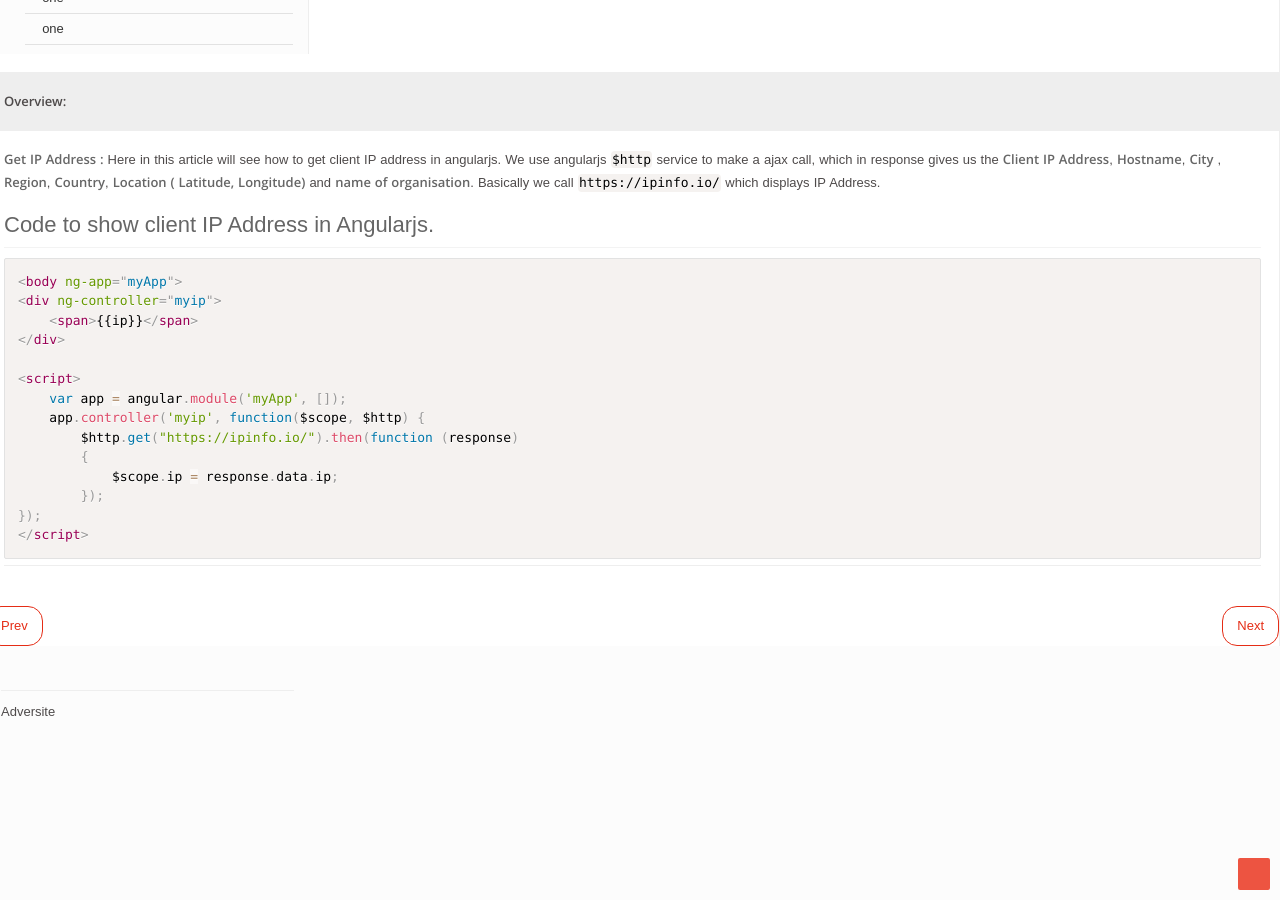
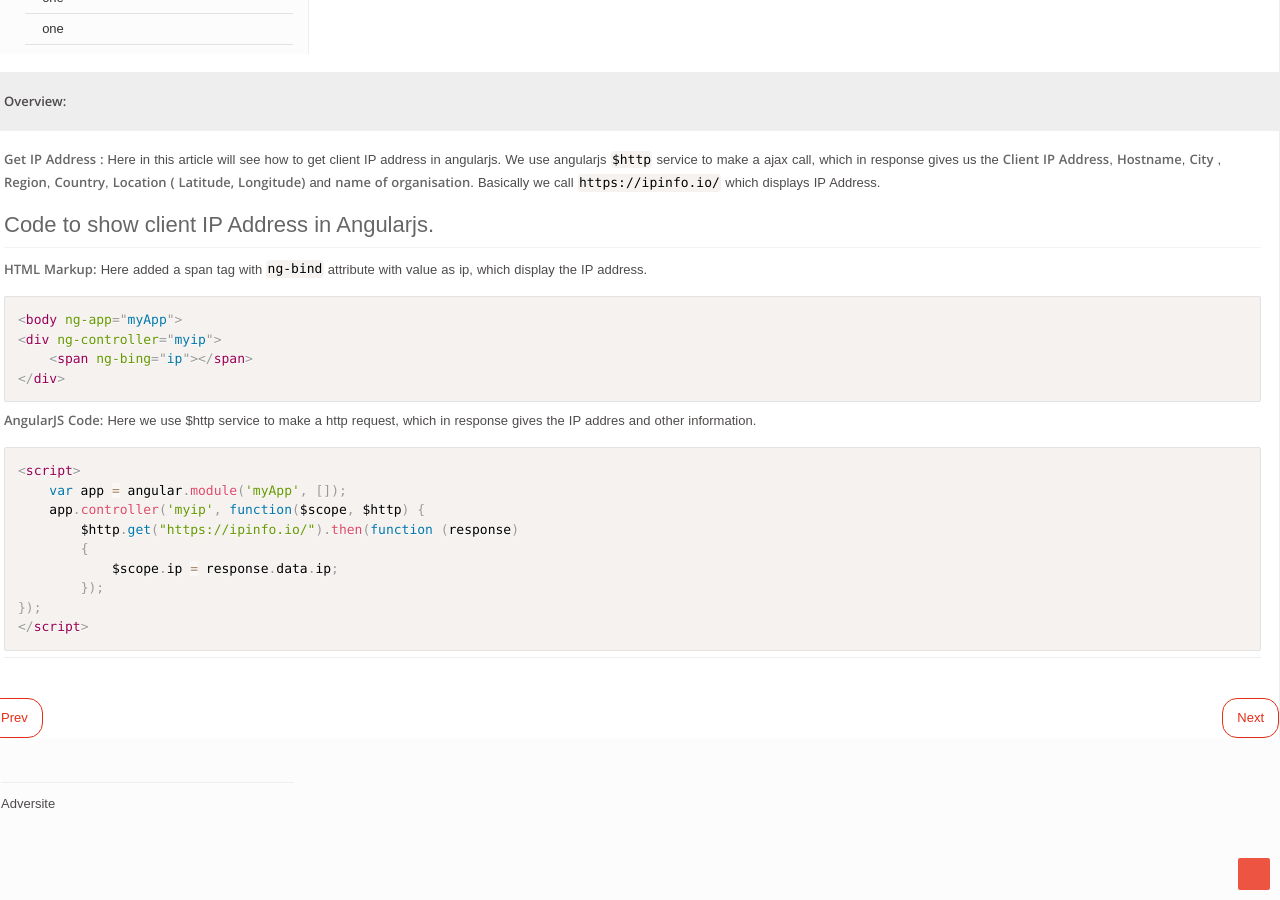
Before and after one commit to angular4pro/angular4pro.github.io, a Jekyll site: the page built from _posts/2017-10-09-get-ip-address-angularjs.md, in a window 1280 px wide and 900 px high, scrolled down 1205 px. Built offline with Jekyll 4.4.1, drawn with Linux system fonts in a browser that asks for light colours; some web fonts are replaced; comment, search, counter and statistics services are not loaded.

Commit message:
Update 2017-10-09-get-ip-address-angularjs.md

````diff
--- a/_posts/2017-10-09-get-ip-address-angularjs.md
+++ b/_posts/2017-10-09-get-ip-address-angularjs.md
@@ -16,12 +16,16 @@ which displays IP Address.
 
 ## Code to show client IP Address in Angularjs.
 
+**HTML Markup:** Here added a span tag with `ng-bind` attribute with value as ip, which display the IP address.
+
 ```html {% raw %}
 <body ng-app="myApp">
 <div ng-controller="myip">
-	<span>{{ip}}</span>
-</div>
-
+	<span ng-bing="ip"></span>
+</div>{% endraw %}
+```
+**AngularJS Code:** Here we use $http service to make a http request, which in response gives the IP addres and other information.
+```html {% raw %}
 <script>
 	var app = angular.module('myApp', []);
 	app.controller('myip', function($scope, $http) {
@@ -32,4 +36,5 @@ which displays IP Address.
 });
 </script>{% endraw %}
 ```
+
 ---
````
